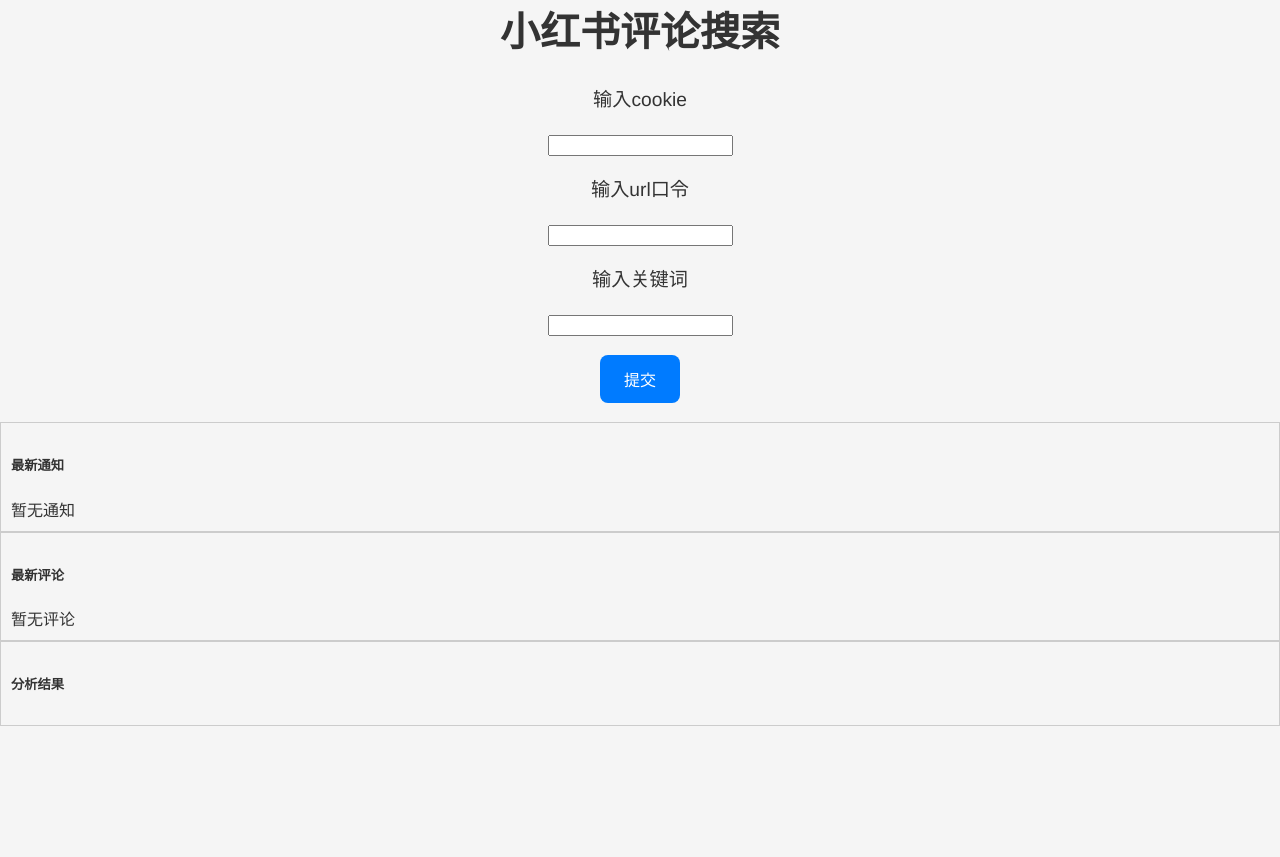
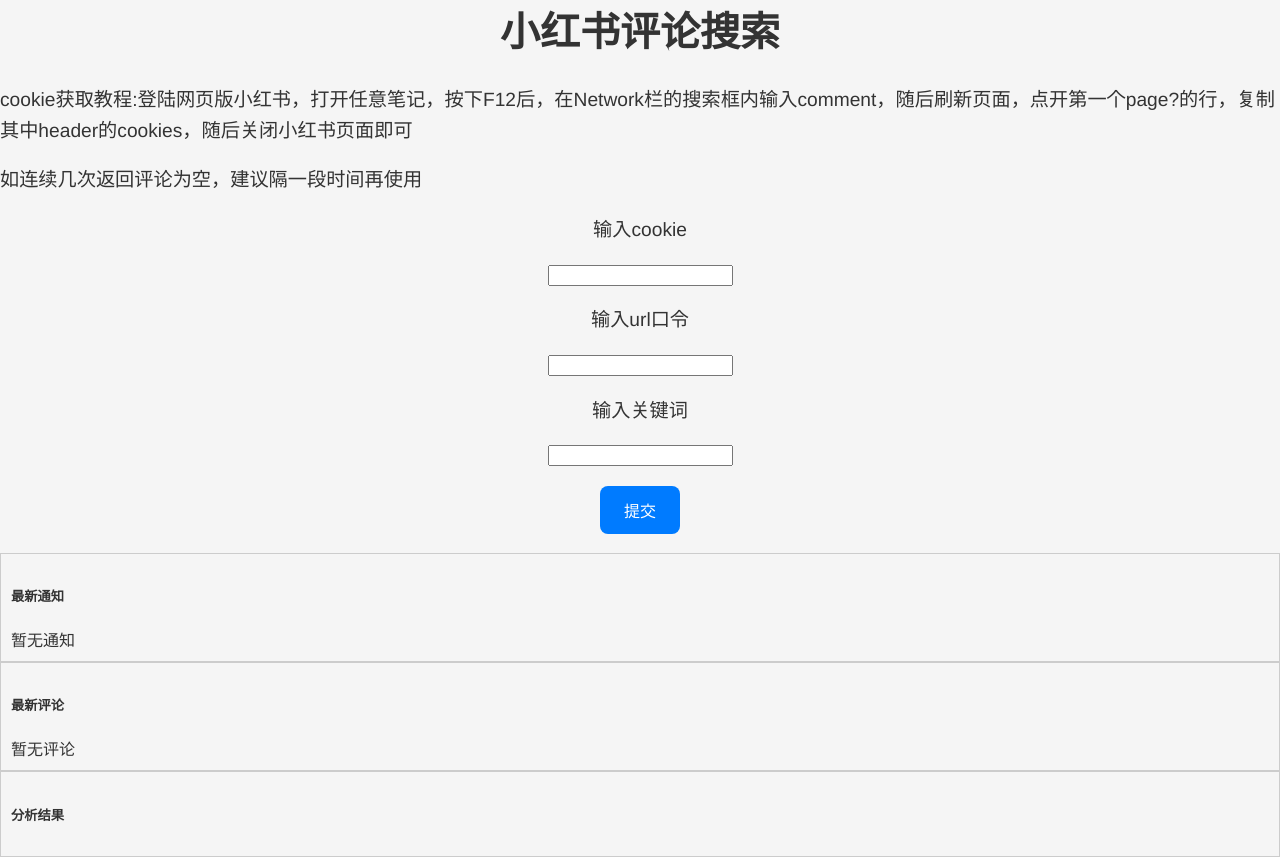
Before and after one commit to sjysjy222/red-webcrawler, a plain HTML site: page templates/index.html in a window 1280 px wide. Before the commit the page ends 800 px from the top, so only its background shows below. Drawn offline with Linux system fonts and the light colour scheme; no server answers.

Commit message:
Add files via upload

```diff
--- a/templates/index.html
+++ b/templates/index.html
@@ -2,6 +2,8 @@
 <head>
     <meta charset="UTF-8" name="viewport" content="width=device-width, initial-scale=1.0"/>
     <h1><center>小红书评论搜索</h1></center>
+    <p>cookie获取教程:登陆网页版小红书，打开任意笔记，按下F12后，在Network栏的搜索框内输入comment，随后刷新页面，点开第一个page?的行，复制其中header的cookies，随后关闭小红书页面即可</P>
+<P>如连续几次返回评论为空，建议隔一段时间再使用</p>
 </head>
 <title>小红书评论搜索</title>
 <style>
```
